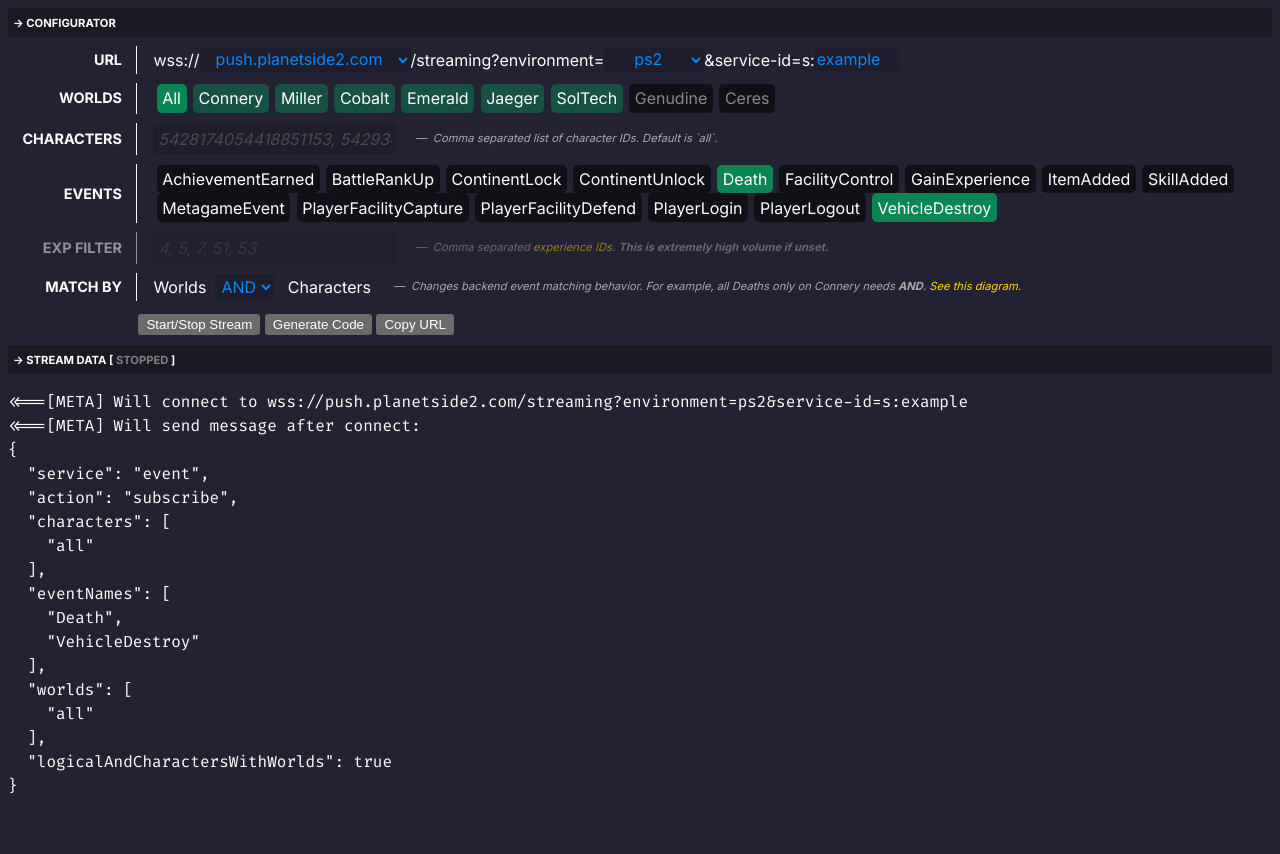
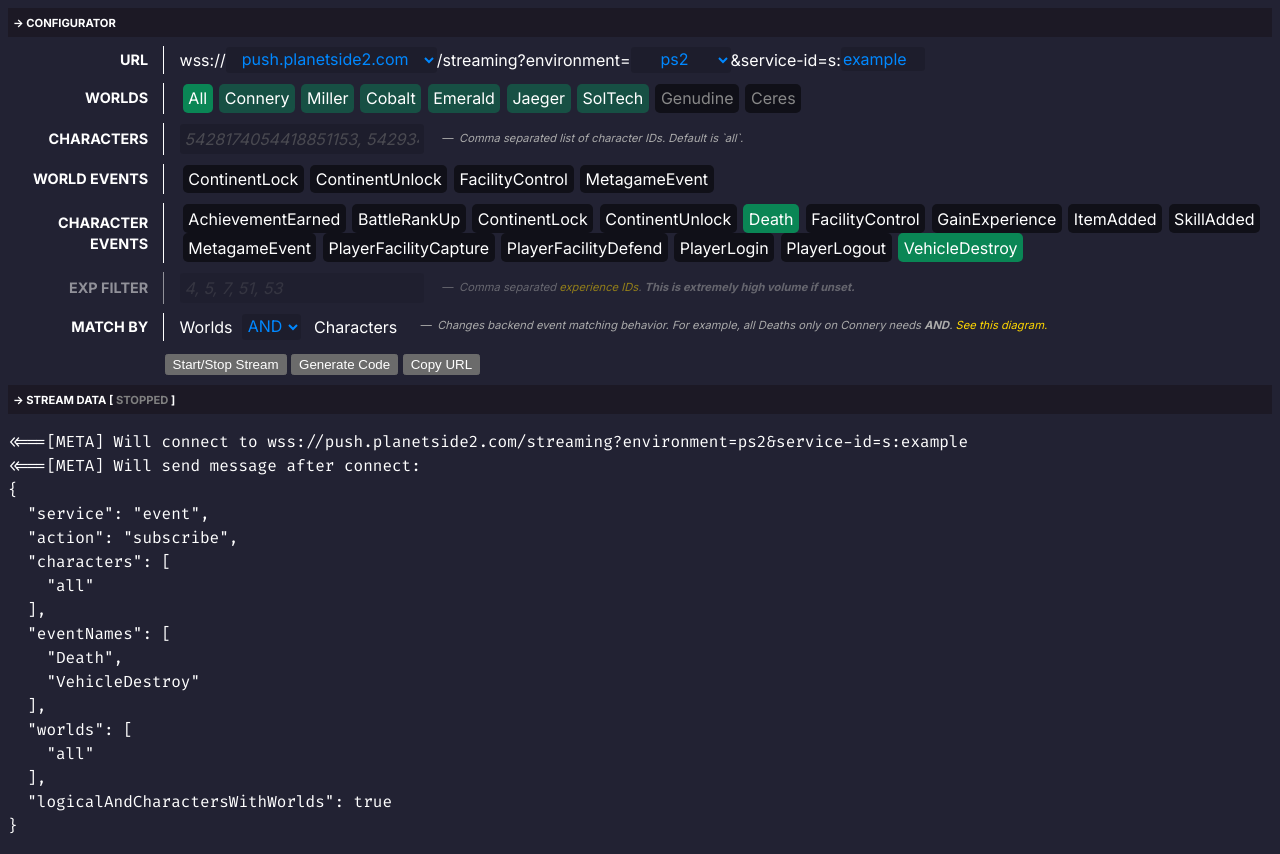
Before and after one commit to genudine/try.ps2.live, a Next.js app: page /stream in a window 1280 px wide. Before the commit the page ends 814 px from the top, so only its background shows below. Built offline with nearby package versions, Linux system fonts and the light colour scheme.

Commit message:
split world and character events

```diff
--- a/components/ESSConfigurator/ESSConfigurator.tsx
+++ b/components/ESSConfigurator/ESSConfigurator.tsx
@@ -184,7 +184,45 @@
             </td>
           </tr>
           <tr>
-            <td className={styles.label}>EVENTS</td>
+            <td className={styles.label}>WORLD EVENTS</td>
+            <td className={c(styles.option, styles.checkboxes)}>
+              {[
+                "ContinentLock",
+                "ContinentUnlock",
+                "FacilityControl",
+                "MetagameEvent",
+              ].map((ev) => {
+                const checked = params.config.events.includes(ev);
+                return (
+                  <div
+                    key={ev}
+                    className={c(
+                      styles.stackedCheckbox,
+                      checked && styles.checked
+                    )}
+                  >
+                    <label htmlFor={`event-${ev}`}>{ev}</label>
+                    <input
+                      onChange={(e) => {
+                        params.onUpdate({
+                          ...params.config,
+                          events: e.target.checked
+                            ? [...(params.config.events as []), ev]
+                            : params.config.events.filter((e) => e !== ev),
+                        });
+                      }}
+                      type="checkbox"
+                      value="all"
+                      checked={checked}
+                      id={`event-${ev}`}
+                    />
+                  </div>
+                );
+              })}
+            </td>
+          </tr>
+          <tr>
+            <td className={styles.label}>CHARACTER EVENTS</td>
             <td className={c(styles.option, styles.checkboxes)}>
               {[
                 "AchievementEarned",
```
